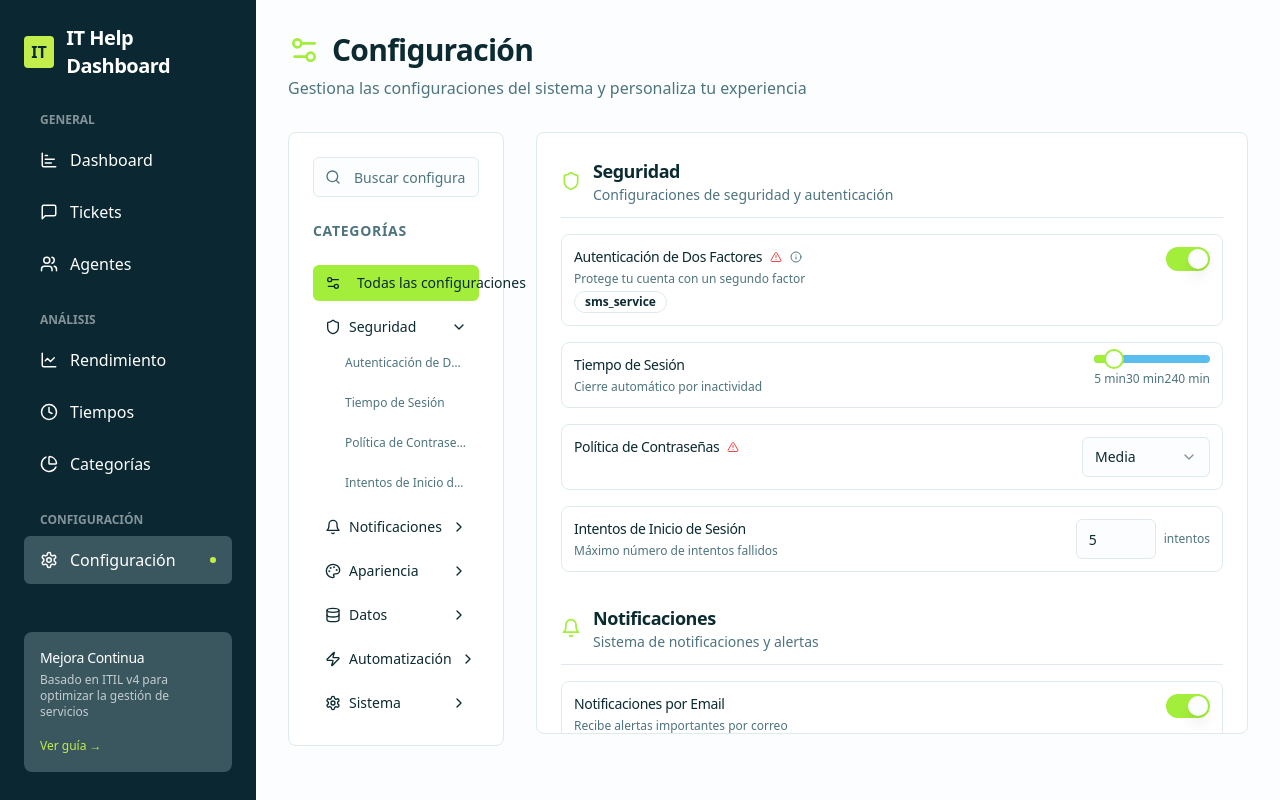
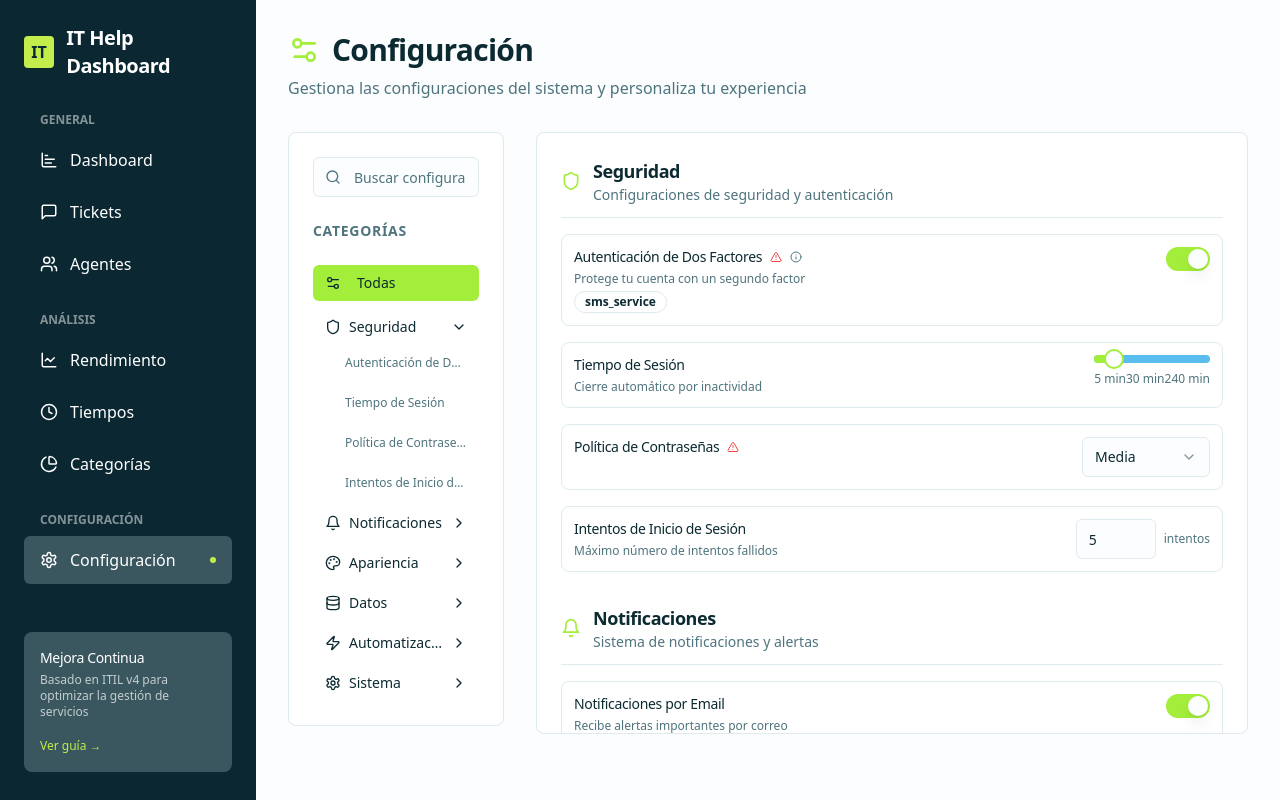
Before and after one commit to branzontech/helpdesk-insights-dashboard, a React (Vite) app: page /settings in a window 1280 px wide. Both pictures are taken after a click on the button "Seguridad". Built offline with nearby package versions, Linux system fonts and the light colour scheme.

Commit message:
Refine settings navigation
Add smooth animations for navigation and submenu expansion. Ensure text does not overflow, specifically addressing the "todas las configuraciones" option.

```diff
--- a/src/pages/Settings.tsx
+++ b/src/pages/Settings.tsx
@@ -76,45 +76,54 @@ export default function Settings() {
                     variant={selectedCategory === 'all' ? 'default' : 'ghost'}
                     size="sm"
                     onClick={() => setSelectedCategory('all')}
-                    className="w-full justify-start"
+                    className="w-full justify-start transition-all duration-200 hover:scale-[1.02]"
                   >
-                    <Settings2 className="h-4 w-4 mr-2" />
-                    <span>Todas las configuraciones</span>
+                    <Settings2 className="h-4 w-4 mr-2 flex-shrink-0" />
+                    <span className="truncate">Todas</span>
                   </Button>
 
-                  {categories.map((category) => {
+                  <div className="space-y-1 animate-fade-in">
+                    {categories.map((category, index) => {
                       const categorySettings = settingsByCategory[category.id] || [];
                       const isOpen = openCategories[category.id];
 
                       return (
-                      <div key={category.id} className="space-y-1">
+                        <div
+                          key={category.id}
+                          className="space-y-1"
+                          style={{ animationDelay: `${index * 50}ms` }}
+                        >
                           <Collapsible open={isOpen} onOpenChange={() => toggleCategory(category.id)}>
                             <CollapsibleTrigger asChild>
                               <Button
-                              variant="ghost"
+                                variant={selectedCategory === category.id ? 'default' : 'ghost'}
                                 size="sm"
-                              className="w-full justify-start hover:bg-muted/50"
+                                className="w-full justify-start transition-all duration-200 hover:scale-[1.02] hover:bg-muted/70"
                               >
-                              <div className="flex items-center gap-2 flex-1">
-                                <category.icon className="h-4 w-4" />
-                                <span>{category.name}</span>
+                                <div className="flex items-center gap-2 flex-1 min-w-0">
+                                  <category.icon className="h-4 w-4 flex-shrink-0" />
+                                  <span className="truncate">{category.name}</span>
                                 </div>
+                                <div className="transition-transform duration-200 flex-shrink-0">
                                   {isOpen ? (
                                     <ChevronDown className="h-4 w-4" />
                                   ) : (
                                     <ChevronRight className="h-4 w-4" />
                                   )}
+                                </div>
                               </Button>
                             </CollapsibleTrigger>
 
-                          <CollapsibleContent className="space-y-1">
-                            {categorySettings.slice(0, 5).map((setting) => (
+                            <CollapsibleContent className="space-y-1 animate-accordion-down data-[state=closed]:animate-accordion-up overflow-hidden">
+                              <div className="pl-2 space-y-1">
+                                {categorySettings.slice(0, 5).map((setting, settingIndex) => (
                                   <Button
                                     key={setting.id}
                                     variant="ghost"
                                     size="sm"
                                     onClick={() => setSelectedCategory(category.id)}
-                                className="w-full justify-start pl-8 text-xs text-muted-foreground hover:text-foreground"
+                                    className="w-full justify-start pl-6 text-xs text-muted-foreground hover:text-foreground transition-all duration-150 hover:translate-x-1 hover:bg-muted/50"
+                                    style={{ animationDelay: `${settingIndex * 30}ms` }}
                                   >
                                     <span className="truncate">{setting.name}</span>
                                   </Button>
@@ -124,11 +133,12 @@ export default function Settings() {
                                     variant="ghost"
                                     size="sm"
                                     onClick={() => setSelectedCategory(category.id)}
-                                className="w-full justify-start pl-8 text-xs text-muted-foreground hover:text-foreground"
+                                    className="w-full justify-start pl-6 text-xs text-muted-foreground hover:text-foreground transition-all duration-150 hover:translate-x-1 hover:bg-muted/50 font-medium"
                                   >
-                                <span>Ver todas ({categorySettings.length})</span>
+                                    <span className="truncate">Ver todas ({categorySettings.length})</span>
                                   </Button>
                                 )}
+                              </div>
                             </CollapsibleContent>
                           </Collapsible>
                         </div>
@@ -137,20 +147,25 @@ export default function Settings() {
                   </div>
                 </div>
               </div>
+            </div>
 
             {/* Settings Content */}
             <div className="lg:col-span-3">
-              <div className="bg-card rounded-lg border">
+              <div className="bg-card rounded-lg border animate-fade-in">
                 <ScrollArea className="h-[calc(100vh-200px)]">
                   <div className="p-6 space-y-8">
                     {selectedCategory === 'all' ? (
                       // Show all categories
-                      categories.map((category) => {
+                      categories.map((category, index) => {
                         const categorySettings = settingsByCategory[category.id] || [];
                         if (categorySettings.length === 0) return null;
 
                         return (
-                          <div key={category.id} className="space-y-4">
+                          <div
+                            key={category.id}
+                            className="space-y-4 animate-fade-in"
+                            style={{ animationDelay: `${index * 100}ms` }}
+                          >
                             <div className="flex items-center gap-3 pb-3 border-b">
                               <category.icon className="h-5 w-5 text-primary" />
                               <div>
@@ -163,8 +178,14 @@ export default function Settings() {
                               </div>
                             </div>
                             <div className="grid gap-4">
-                              {categorySettings.map((setting) => (
-                                <SettingItem key={setting.id} setting={setting} />
+                              {categorySettings.map((setting, settingIndex) => (
+                                <div
+                                  key={setting.id}
+                                  className="animate-fade-in hover:scale-[1.01] transition-transform duration-200"
+                                  style={{ animationDelay: `${(index * 100) + (settingIndex * 50)}ms` }}
+                                >
+                                  <SettingItem setting={setting} />
+                                </div>
                               ))}
                             </div>
                           </div>
@@ -172,7 +193,7 @@ export default function Settings() {
                       })
                     ) : (
                       // Show specific category
-                      <div className="space-y-4">
+                      <div className="space-y-4 animate-fade-in">
                         {(() => {
                           const category = categories.find(c => c.id === selectedCategory);
                           return category ? (
@@ -191,15 +212,21 @@ export default function Settings() {
                         })()}
 
                         <div className="grid gap-4">
-                          {filteredSettings.map((setting) => (
-                            <SettingItem key={setting.id} setting={setting} />
+                          {filteredSettings.map((setting, index) => (
+                            <div
+                              key={setting.id}
+                              className="animate-fade-in hover:scale-[1.01] transition-transform duration-200"
+                              style={{ animationDelay: `${index * 50}ms` }}
+                            >
+                              <SettingItem setting={setting} />
+                            </div>
                           ))}
                         </div>
                       </div>
                     )}
 
                     {filteredSettings.length === 0 && (
-                      <div className="text-center py-12">
+                      <div className="text-center py-12 animate-fade-in">
                         <Settings2 className="h-16 w-16 mx-auto mb-4 text-muted-foreground opacity-50" />
                         <h3 className="text-lg font-medium text-foreground mb-2">
                           No se encontraron configuraciones
```
Lines whose indentation alone changed are shown as unchanged.
